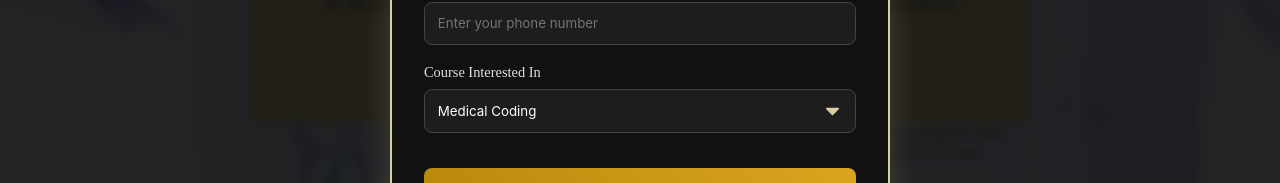
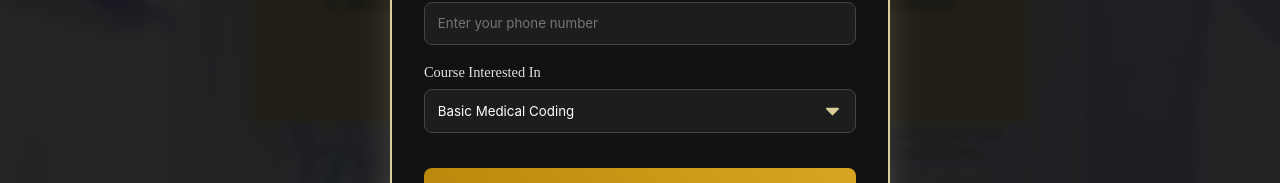
Before and after one commit to WebXtant-Org/Medify-hub, a React (Vite) app: page / in a window 1280 px wide. Both pictures are taken after a click on the button "Apply Now". Shown: the part 433-616 px from the top of the page. Built offline with nearby package versions, Linux system fonts and the light colour scheme.

Commit message:
feat: Add Navbar, HeroSection, Gallery, and RegistrationModal components with hero image preloading.

```diff
--- a/index.html
+++ b/index.html
@@ -1,13 +1,17 @@
 <!doctype html>
 <html lang="en">
+
 <head>
   <meta charset="UTF-8" />
   <link rel="icon" type="image/svg+xml" href="/vite.svg" />
   <meta name="viewport" content="width=device-width, initial-scale=1.0" />
   <title>medify-hub</title>
+  <link rel="preload" as="image" href="/images/hero1.jpeg" />
 </head>
+
 <body>
   <div id="root"></div>
   <script type="module" src="/src/main.jsx"></script>
 </body>
+
 </html>
--- a/src/components/Gallery.jsx
+++ b/src/components/Gallery.jsx
@@ -5,6 +5,8 @@ const Gallery = () => {
     // Placeholder images from placehold.co (lighter grey background, no text if possible or simple text)
     const images = [
         "/images/gallery-small-1.jpg", // Square-ish
+        // "https://placehold.co/600x400/e0e0e0/e0e0e0",
+        // "https://placehold.co/600x400/e0e0e0/e0e0e0",
         "/images/gallery-small-2.jpg", // Square-ish
     ];
 
--- a/src/components/HeroSection.css
+++ b/src/components/HeroSection.css
@@ -9,6 +9,7 @@
   align-items: center;
   padding-top: 0;
   overflow: hidden;
+  background-color: #d9cf9c;
   /* Ensure slides don't overflow */
 }
 
--- a/src/components/HeroSection.jsx
+++ b/src/components/HeroSection.jsx
@@ -55,8 +55,7 @@ const HeroCarousel = () => {
             alt=""
             className={`hero-slide ${i === index ? "active" : ""}`}
             loading="eager"
-            fetchpriority={i === 0 ? "high" : "auto"}
-            decoding="async"
+            fetchpriority="high"
           />
         ))}
 
--- a/src/components/Navbar.jsx
+++ b/src/components/Navbar.jsx
@@ -97,7 +97,7 @@ const Navbar = () => {
           <span onClick={() => handleScroll("home")}>Home</span>
           <span onClick={() => handleScroll("about")}>About Us</span>
           <span onClick={() => handleScroll("courses")}>Course</span>
-          <Link to="/contact" onClick={() => setOpen(false)}>Contact</Link>
+          <span onClick={() => handleScroll("contact")}>contact</span>
           <div className="mobile-apply-wrapper">
             <button className="apply-btn mobile-apply-btn" onClick={() => { setOpenModal(true); setOpen(false); }}>Apply Now</button>
           </div>
--- a/src/components/RegistrationModal.jsx
+++ b/src/components/RegistrationModal.jsx
@@ -111,9 +111,11 @@ const RegistrationModal = ({ isOpen, onClose }) => {
                             value={formData.course}
                             onChange={handleChange}
                         >
-                            <option value="Medical Coding">Medical Coding</option>
-                            <option value="Medical Billing">Medical Billing</option>
-                            <option value="IP DRG">IP DRG</option>
+                            <option value="Basic Medical Coding">Basic Medical Coding</option>
+                            <option value="Advanced Medical Coding">Advanced Medical Coding</option>
+                            <option value="Certified Professional Coder">Certified Professional Coder</option>
+                            <option value="Certified Risk Adjustment Coder">Certified Risk Adjustment Coder</option>
+                            <option value="Certified Coding Specialist">Certified Coding Specialist</option>
                         </select>
                     </div>
 
```
Lines whose indentation alone changed are shown as unchanged.
